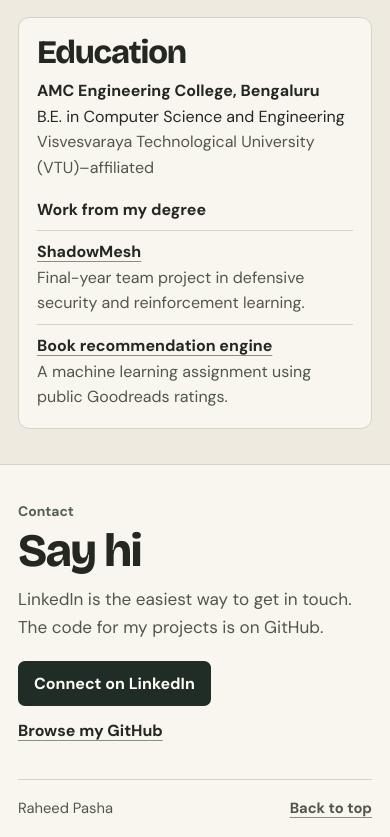
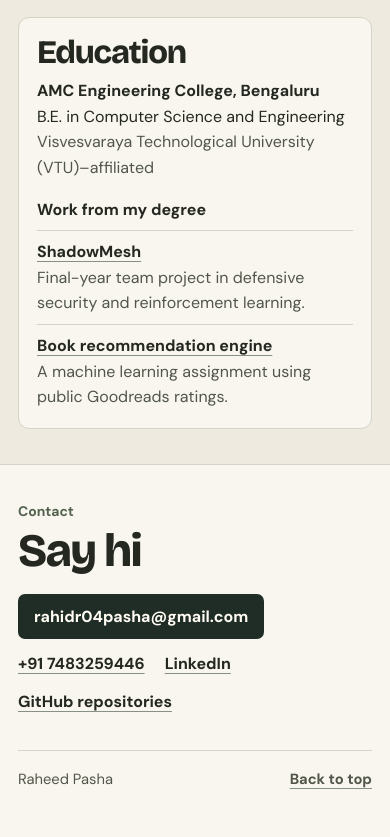
Before and after one commit to Raheedpasha07/raheed-portfolio, a website: page dist/index.html in a window 390 px wide. Shown: the part 4162-4999 px from the top of the page. After the commit the page ends 4970 px from the top, so only its background shows below. Drawn offline with Linux system fonts and the light colour scheme.

Commit message:
Add direct email and phone contact links

```diff
--- a/dist/index.html
+++ b/dist/index.html
@@ -197,8 +197,13 @@
     </div>
   </section>
   <section id="contact" class="shell contact" aria-labelledby="contact-title">
-    <div><p class="eyebrow">Contact</p><h2 id="contact-title">Say hi</h2><p>LinkedIn is the easiest way to get in touch. The code for my projects is on GitHub.</p></div>
-    <div class="contact-links"><a class="button" href="https://www.linkedin.com/in/raheed-pasha-8138543aa">Connect on LinkedIn</a><a class="quiet" href="https://github.com/Raheedpasha10?tab=repositories">Browse my GitHub</a></div>
+    <div><p class="eyebrow">Contact</p><h2 id="contact-title">Say hi</h2></div>
+    <div class="contact-links">
+      <a class="button" href="mailto:rahidr04pasha@gmail.com">rahidr04pasha@gmail.com</a>
+      <a class="quiet" href="tel:+917483259446" aria-label="Call +91 7483259446">+91 7483259446</a>
+      <a class="quiet" href="https://www.linkedin.com/in/raheed-pasha-8138543aa">LinkedIn</a>
+      <a class="quiet" href="https://github.com/Raheedpasha10?tab=repositories">GitHub repositories</a>
+    </div>
   </section>
   </main>
   <footer class="shell footer"><span>Raheed Pasha</span><a class="quiet" href="#top">Back to top</a></footer>
```
